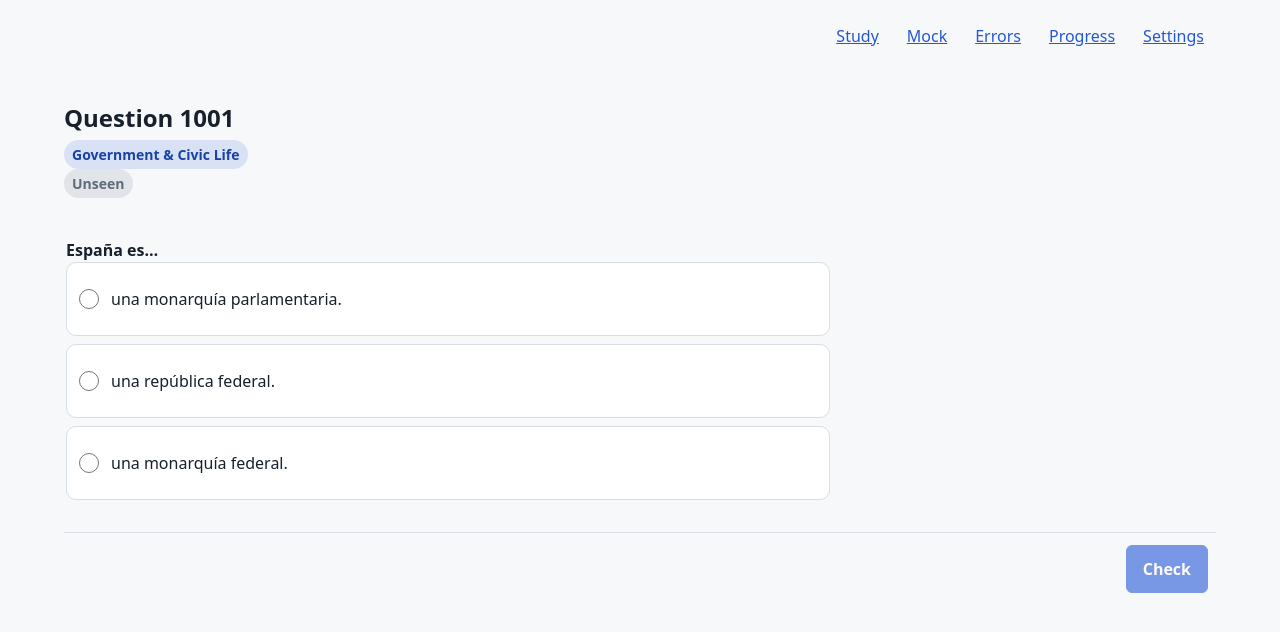
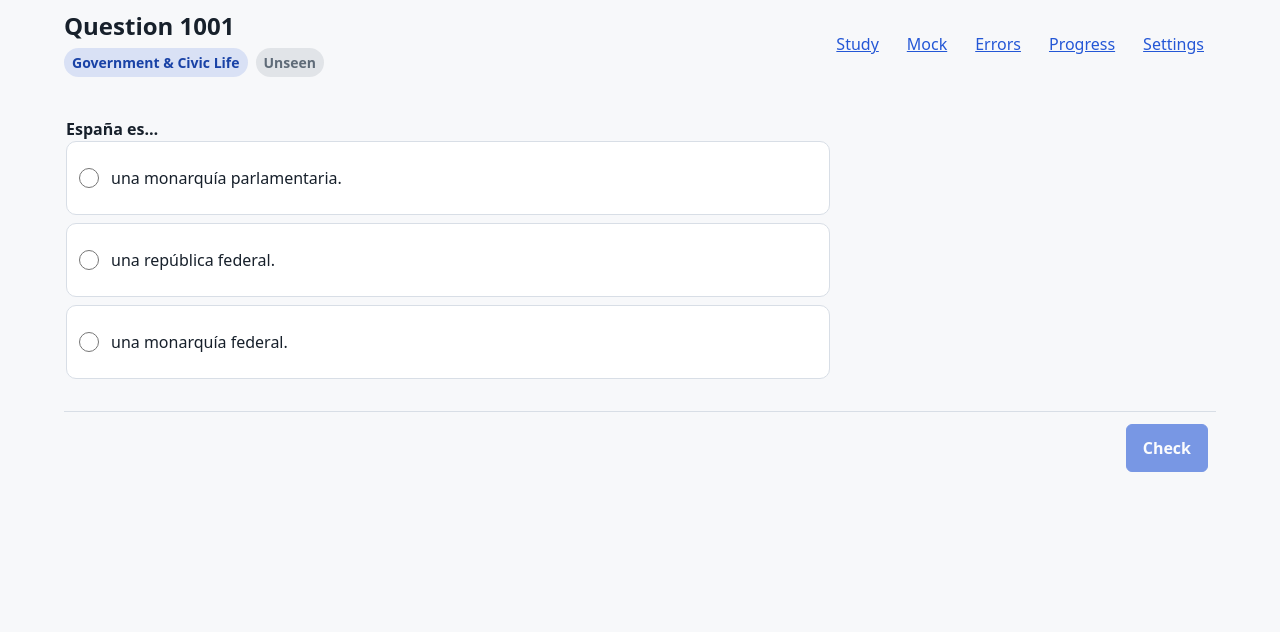
Before and after one commit to IFAKA/ccse-prep, a Next.js app: page /study in a window 1280 px wide. Shown: the top 632 px of the page. Built offline with nearby package versions, Linux system fonts and the light colour scheme.

Commit message:
fix: place page titles in top bar

```diff
--- a/src/app/ccse.css
+++ b/src/app/ccse.css
@@ -4,7 +4,6 @@
 
 @layer components {
   .study-category, .study-status { display: inline-flex; align-items: center; min-height: 1.75rem; max-width: 100%; padding: var(--nf-space-1) var(--nf-space-2); border-radius: var(--nf-radius-pill); font-size: var(--nf-text-sm); font-weight: 650; overflow-wrap: anywhere; }
-  .study-category { margin-block-start: var(--nf-space-2); }
   .study-category[data-task="1"] { background: color-mix(in srgb, var(--nf-color-accent) 14%, transparent); color: var(--nf-color-accent-strong); }
   .study-category[data-task="2"] { background: color-mix(in srgb, var(--nf-color-info) 14%, transparent); color: var(--nf-color-info); }
   .study-category[data-task="3"] { background: color-mix(in srgb, var(--nf-color-success) 14%, transparent); color: var(--nf-color-success); }
--- a/src/app/native-first-ui/components.css
+++ b/src/app/native-first-ui/components.css
@@ -79,7 +79,6 @@
   .nf-navigation-desktop { display: flex; }
   .nf-navigation-mobile { display: none; }
   @media (max-width: 55.99rem) {
-    .nf-page-header > :first-child { min-width: 0; }
     .nf-navigation-desktop { display: none; }
     .nf-navigation-mobile { display: block; position: relative; }
     .nf-navigation-mobile > nav[data-menu-content] { inset-block-start: 100%; inset-inline-start: auto; inset-inline-end: 0; max-block-size: calc(100dvh - 6rem); overflow: auto; }
--- a/src/app/native-first-ui/patterns.css
+++ b/src/app/native-first-ui/patterns.css
@@ -1,15 +1,15 @@
 @layer patterns {
   .nf-container { width: min(100% - 2rem, var(--nf-content-width)); margin-inline: auto; }
-  .nf-app-header { display: flex; justify-content: flex-end; padding-block: var(--nf-space-3); }
   .nf-readable { max-width: var(--nf-readable-width); }
   .nf-stack { display: flex; flex-direction: column; gap: var(--nf-space-4); }
   .nf-stack[data-gap="sm"] { gap: var(--nf-space-2); }
   .nf-stack[data-gap="lg"] { gap: var(--nf-space-8); }
   .nf-cluster { display: flex; flex-wrap: wrap; align-items: center; gap: var(--nf-space-3); }
   .nf-grid { display: grid; align-items: start; gap: var(--nf-space-4); grid-template-columns: repeat(auto-fit, minmax(min(100%, 19rem), 1fr)); }
-  .nf-page { min-height: 100vh; }
-  .nf-page-header { display: flex; flex-wrap: wrap; align-items: end; justify-content: space-between; gap: var(--nf-space-4); padding-block: var(--nf-space-8) var(--nf-space-6); }
-  .nf-page-header > :first-child { min-width: min(100%, 20rem); }
+  .nf-page-header { display: grid; gap: var(--nf-space-3); padding-block: var(--nf-space-3) var(--nf-space-6); }
+  .nf-topbar { display: flex; flex-wrap: wrap; align-items: center; justify-content: space-between; gap: var(--nf-space-3); }
+  .nf-page-heading { min-width: 0; }
+  .nf-page-meta { display: inline-flex; flex-wrap: wrap; align-items: center; gap: var(--nf-space-2); margin-block-start: var(--nf-space-2); }
   .nf-sidebar { display: grid; align-items: start; gap: clamp(var(--nf-space-6), 4vw, var(--nf-space-10)); padding-block: var(--nf-space-8) var(--nf-space-10); }
   .nf-sidebar > nav { min-width: 0; position: sticky; top: 1.25rem; align-self: start; }
   .nf-sidebar > nav .nf-navigation { align-items: stretch; }
--- a/src/components/AppShell.tsx
+++ b/src/components/AppShell.tsx
@@ -11,7 +11,6 @@ import ProgressView from "./ProgressView";
 import SettingsView from "./SettingsView";
 import SplashScreen from "./SplashScreen";
 import StudyView from "./StudyView";
-import Navigation from "./Navigation";
 
 export default function AppShell() {
   const pathname = usePathname();
@@ -31,10 +30,6 @@ export default function AppShell() {
   const update = (nextState: AppState) => setState(nextState);
 
   return <>
-    <header className="nf-container nf-app-header">
-      <Navigation />
-    </header>
-
     <main id="main-content" className="nf-page nf-container">
       {!ready ? <div className="nf-loading" role="status" aria-live="polite">Loading…</div> : <div key={pathname}>
         {activeTab === "study" ? <StudyView state={state} update={update} /> : activeTab === "mock" ? <MockView state={state} update={update} /> : activeTab === "errors" ? <MistakesView state={state} update={update} /> : activeTab === "progress" ? <ProgressView state={state} update={update} /> : <SettingsView state={state} update={update} />}
--- a/src/components/PageLayout.tsx
+++ b/src/components/PageLayout.tsx
@@ -1,4 +1,5 @@
 import type { ReactNode } from "react";
+import Navigation from "./Navigation";
 
 export function PageHeader({
   title,
@@ -13,18 +14,19 @@ export function PageHeader({
 }) {
   return (
     <header className="nf-page-header">
-      <div>
-        <h1>
-          {title}
-        </h1>
-        {titleMeta && <div>{titleMeta}</div>}
-        {description && (
-          <p>
-            {description}
-          </p>
-        )}
-        {aside && <div>{aside}</div>}
+      <div className="nf-topbar">
+        <div className="nf-page-heading">
+          <h1>{title}</h1>
+          {(titleMeta || aside) && (
+            <div className="nf-page-meta">
+              {titleMeta}
+              {aside}
+            </div>
+          )}
+        </div>
+        <Navigation />
       </div>
+      {description && <p>{description}</p>}
     </header>
   );
 }
```
